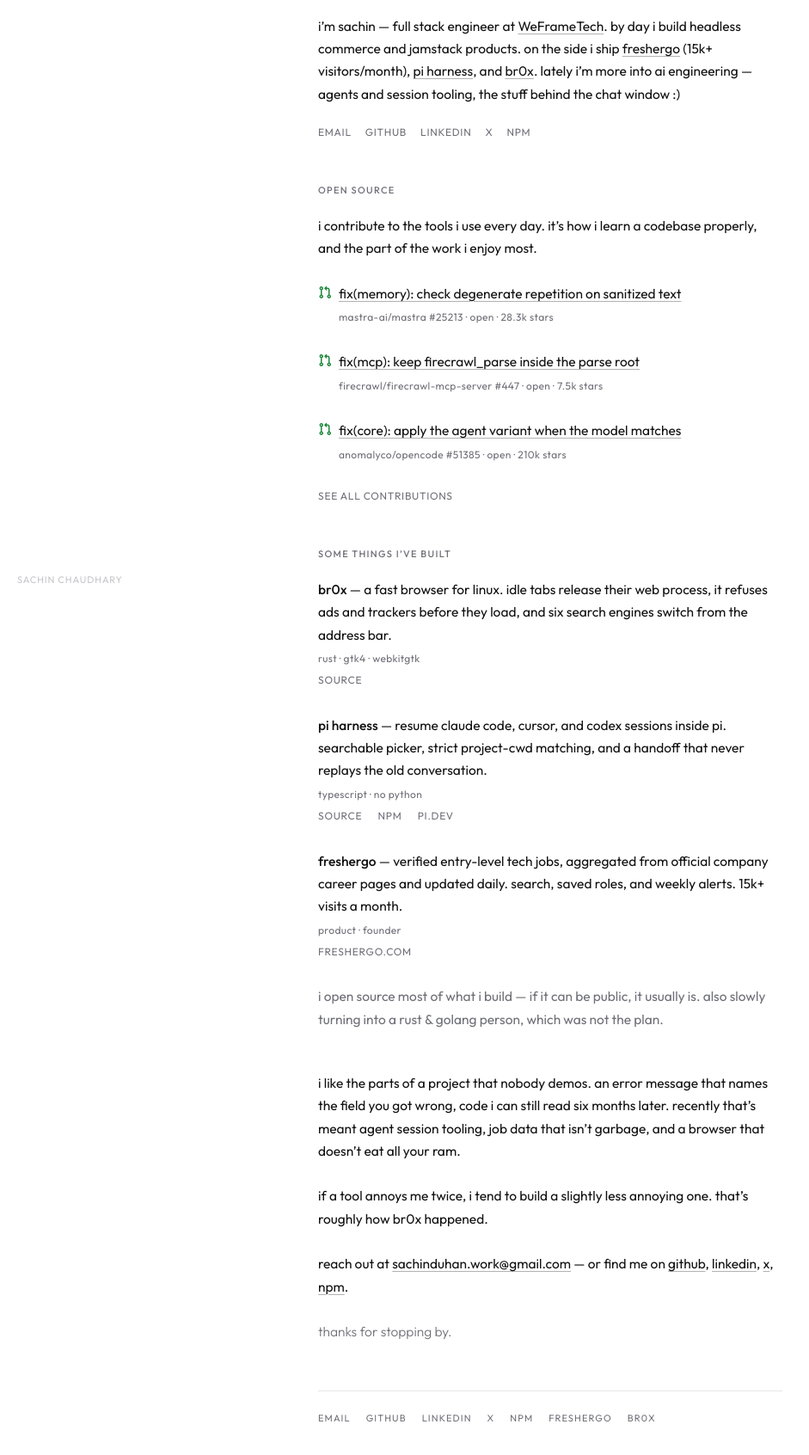
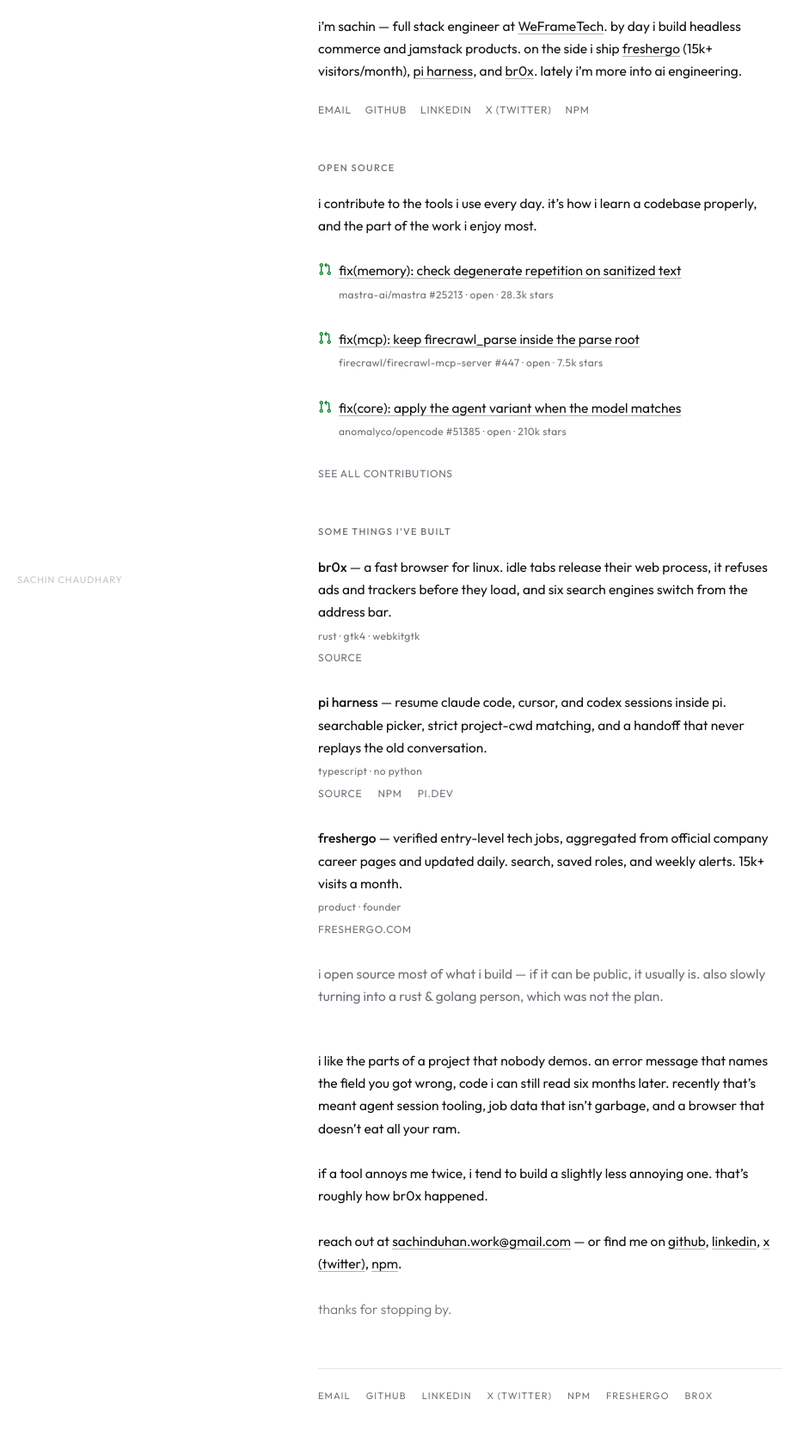
Before and after one commit to SachinD6/sxch.dev, a website: page public/index.html in a window 1280 px wide. Shown: the part 96-1788 px from the top of the page at 86% size, without its empty margins (0-941 px from the left). Drawn offline with Linux system fonts and the light colour scheme.

Commit message:
copy: end the lede at ai engineering, label the X link as x (twitter)
The trailing clause explained a distinction nobody asked about. The three
links to the same X profile now say what the platform is.

```diff
--- a/public/index.html
+++ b/public/index.html
@@ -32,15 +32,14 @@
       <a href="https://freshergo.com">freshergo</a> (15k+ visitors/month),
       <a href="https://github.com/SachinD6/pi-resume-harness">pi harness</a>,
       and <a href="https://github.com/SachinD6/br0x">br0x</a>. lately i&rsquo;m
-      more into ai engineering &mdash; agents and session tooling, the stuff
-      behind the chat window :)
+      more into ai engineering.
     </p>
 
     <nav class="socials" aria-label="Social">
       <a href="mailto:sachinduhan.work@gmail.com">email</a>
       <a href="https://github.com/SachinD6">github</a>
       <a href="https://linkedin.com/in/sachinxduhan">linkedin</a>
-      <a href="https://x.com/sxch0">x</a>
+      <a href="https://x.com/sxch0">x (twitter)</a>
       <a href="https://www.npmjs.com/~sxch">npm</a>
     </nav>
 
@@ -130,7 +129,7 @@
       &mdash; or find me on
       <a href="https://github.com/SachinD6">github</a>,
       <a href="https://linkedin.com/in/sachinxduhan">linkedin</a>,
-      <a href="https://x.com/sxch0">x</a>,
+      <a href="https://x.com/sxch0">x (twitter)</a>,
       <a href="https://www.npmjs.com/~sxch">npm</a>.
     </p>
 
@@ -140,7 +139,7 @@
       <a href="mailto:sachinduhan.work@gmail.com">email</a>
       <a href="https://github.com/SachinD6">github</a>
       <a href="https://linkedin.com/in/sachinxduhan">linkedin</a>
-      <a href="https://x.com/sxch0">x</a>
+      <a href="https://x.com/sxch0">x (twitter)</a>
       <a href="https://www.npmjs.com/~sxch">npm</a>
       <a href="https://freshergo.com">freshergo</a>
       <a href="https://github.com/SachinD6/br0x">br0x</a>
```
